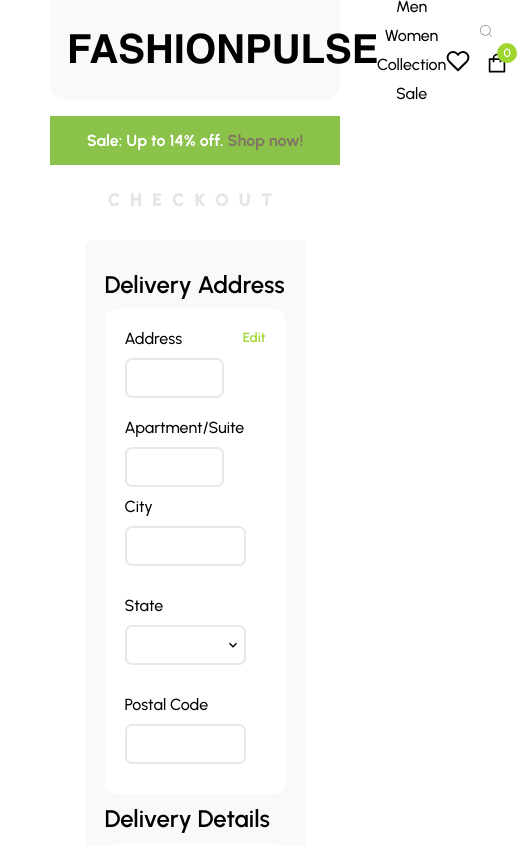
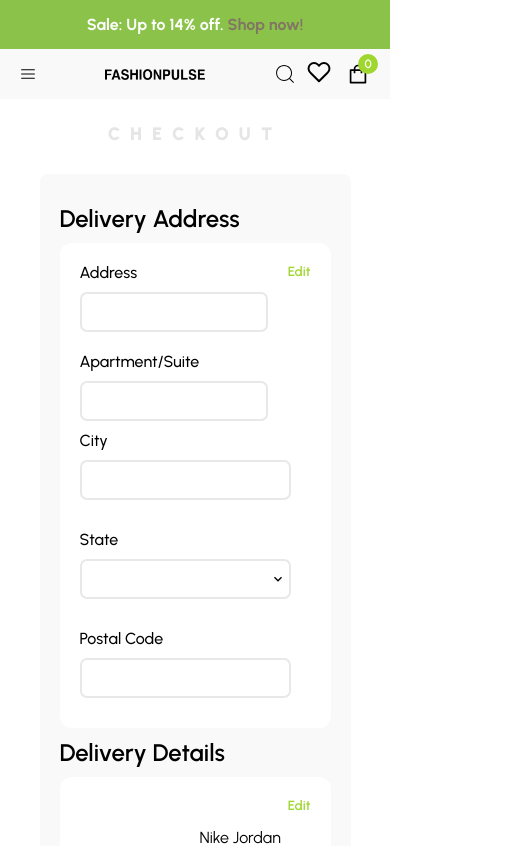
Before and after one commit to Cybermariam/fashionPulse, a React (Vite) app: page /checkout in a window 390 px wide. Shown: the top 846 px of the page, 517 px wide, since content can reach past the window. Built offline with nearby package versions, Linux system fonts and the light colour scheme.

Commit message:
added responsiveness

```diff
--- a/src/App.jsx
+++ b/src/App.jsx
@@ -1,4 +1,41 @@
-import { useState } from 'react';
+// import { useState } from 'react';
+// import './index.css';
+// import { Routes, Route } from 'react-router-dom';
+// import Navigation from './components/Navigation/Nav';
+// import Cart from './pages/Cart/Cart';
+// import Footer from './components/footer/Footer';
+// import Home from './pages/Home/Home';
+// import CheckoutPage from './pages/Checkout/Checkout';
+// import Banner from './components/Banner/Banner';
+
+// function App() {
+//   const [cartItemCount, setCartItemCount] = useState(0);
+//   const incrementCartCount = () => {
+//     setCartItemCount(prevCount => prevCount + 1);
+//   };
+
+//   return (
+//     <>
+//       <div className="container">
+//         <Navigation cartItemCount={cartItemCount} />
+//         <Banner />
+
+//         <Routes>
+//           <Route
+//             path="/"
+//             element={<Home incrementCartCount={incrementCartCount} />}
+//           />
+//           <Route path="/cart" element={<Cart />} />
+//           <Route path="/checkout" element={<CheckoutPage />} />
+//         </Routes>
+//       </div>
+//       <Footer />
+//     </>
+//   );
+// }
+
+// export default App;
+import { useState, useEffect } from 'react';
 import './index.css';
 import { Routes, Route } from 'react-router-dom';
 import Navigation from './components/Navigation/Nav';
@@ -10,15 +47,37 @@
 
 function App() {
   const [cartItemCount, setCartItemCount] = useState(0);
+  const [isMobile, setIsMobile] = useState(window.innerWidth <= 768);
+
   const incrementCartCount = () => {
     setCartItemCount(prevCount => prevCount + 1);
   };
 
+  useEffect(() => {
+    const handleResize = () => {
+      setIsMobile(window.innerWidth <= 768);
+    };
+
+    window.addEventListener('resize', handleResize);
+    return () => {
+      window.removeEventListener('resize', handleResize);
+    };
+  }, []);
+
   return (
     <>
       <div className="container">
-        <Navigation cartItemCount={cartItemCount} />
-        <Banner />
+        {isMobile ? (
+          <>
+            <Banner />
+            <Navigation cartItemCount={cartItemCount} />
+          </>
+        ) : (
+          <>
+            <Navigation cartItemCount={cartItemCount} />
+            <Banner />
+          </>
+        )}
 
         <Routes>
           <Route
--- a/src/components/Category/Category.css
+++ b/src/components/Category/Category.css
@@ -1,4 +1,4 @@
-.categories-container {
+/* .categories-container {
   margin-top: 40px;
 }
 
@@ -17,4 +17,43 @@
   font-weight: 500;
   padding: 8px 20px;
   border-radius: 25px;
+} */
+.categories-container {
+  margin-top: 40px;
 }
+
+.category-heading {
+  font-weight: 500;
+  margin-left: 50px;
+}
+
+.related-categories {
+  display: flex;
+  flex-wrap: wrap; /* Allow items to wrap onto new lines */
+  justify-content: center; /* Center items horizontally */
+  margin-top: 1rem; /* Adjust spacing */
+}
+
+.btn-category {
+  background-color: transparent;
+  border: 0.7px solid #9fd62f;
+  font-weight: 500;
+  padding: 8px 20px;
+  border-radius: 25px;
+  margin: 0.5rem; /* Add margin between buttons */
+}
+
+@media screen and (max-width: 768px) {
+  .category-heading {
+    margin-left: 20px; /* Adjust margin for smaller screens */
+  }
+
+  .related-categories {
+    margin-top: 0.5rem; /* Adjust top margin */
+  }
+
+  .btn-category {
+    padding: 6px 16px; /* Decrease padding */
+    font-size: 12px; /* Decrease font size */
+  }
+}
--- a/src/components/Navigation/Nav.css
+++ b/src/components/Navigation/Nav.css
@@ -9,12 +9,19 @@
   border-bottom-left-radius: 15px;
   border-bottom-right-radius: 15px;
 }
+
 .nav-container {
   display: flex;
   justify-content: space-between;
   align-items: center;
   width: 100%;
 }
+
+.logo {
+  width: 150px;
+  height: auto;
+}
+
 .menu-icon {
   display: none;
 }
@@ -24,27 +31,30 @@
   list-style: none;
   gap: 75px;
 }
+
 .navbar-menu li {
   cursor: pointer;
-  font-family: urbanist;
+  font-family: Urbanist;
   font-weight: 500;
   font-size: 16px;
   line-height: 19.2px;
 }
+
 .navbar-menu li:hover {
   font-size: 18px;
 }
+
 .navbar-right {
   display: flex;
   align-items: center;
   gap: 70px;
 }
+
 .searchbar {
   position: relative;
   display: flex;
   align-items: center;
   background-color: #fff;
-
   border-radius: 20px;
   padding: 8px 10px;
 }
@@ -69,6 +79,7 @@
   align-items: center;
   gap: 15px;
 }
+
 .nav-icons {
   width: 1.5rem;
   height: 1.5rem;
@@ -77,11 +88,13 @@
   cursor: pointer;
   position: relative;
 }
+
 .cart-icon-container {
   position: relative;
   display: flex;
   align-items: center;
 }
+
 .cart-count {
   position: absolute;
   top: -8px;
@@ -97,27 +110,75 @@
   font-size: 12px;
   font-weight: 600;
 }
+
 @media screen and (max-width: 768px) {
   .menu-icon {
     display: block;
   }
-  .search-input {
+
+  nav {
+    height: 50px;
+    margin-bottom: 0px;
+    border-radius: 0;
+  }
+
+  .logo {
+    width: 120px;
+    height: auto;
+  }
+
+  .navbar-menu {
     display: none;
+    flex-direction: column;
+    position: absolute;
+    top: 60px;
+    left: 0;
+    width: 100%;
+    background-color: #f9f9f9;
+    border-bottom-left-radius: 0;
+    border-bottom-right-radius: 0;
+    border-top-left-radius: 15px;
+    border-top-right-radius: 15px;
+    z-index: 1;
+  }
+
+  .navbar-menu.open {
+    display: flex;
+  }
+
+  .navbar-menu li {
+    padding: 10px 0;
+    text-align: center;
+    width: 100%;
+    border-top: 1px solid #ddd;
+  }
+
+  .navbar-menu li:hover {
+    font-size: 16px;
+  }
+
+  .searchbar {
+    display: none;
+  }
+
+  .search-icon-mobile {
+    display: block;
+  }
+
+  .navbar-right {
+    display: flex;
+    gap: 10px;
   }
 }
 
 @media screen and (max-width: 480px) {
-  .navbar-menu {
-    flex-direction: column;
-    align-items: center;
+  .logo {
+    width: 100px;
+    height: auto;
+  }
+
+  .navbar-right {
+    display: flex;
     gap: 10px;
   }
-  .navbar-right {
-    flex-direction: column;
-    align-items: center;
-    gap: 10px;
-  }
-  .search-input {
-    width: 80px;
-  }
 }
--- a/src/components/Navigation/Nav.jsx
+++ b/src/components/Navigation/Nav.jsx
@@ -1,4 +1,60 @@
+// import './Nav.css';
+// import { RxHamburgerMenu } from 'react-icons/rx';
+// import Logo from '../../../public/logo.png';
+// import { useNavigate } from 'react-router-dom';
+// import { CiSearch } from 'react-icons/ci';
+// import { FiHeart } from 'react-icons/fi';
+// import { AiOutlineShopping } from 'react-icons/ai';
+// import PropTypes from 'prop-types';
+
+// export default function Nav({ cartItemCount }) {
+//   const navigate = useNavigate();
+//   const handleCartClick = () => {
+//     navigate('/cart');
+//   };
+//   return (
+//     <nav>
+//       <div className="nav-container">
+//         <RxHamburgerMenu className="menu-icon " />
+//         <a href="/">
+//           <img src={Logo} alt="Fashionpulse logo" className="logo" />
+//         </a>
+//         <ul className="navbar-menu">
+//           <li>Men</li>
+//           <li>Women</li>
+//           <li>Collection</li>
+//           <li>Sale</li>
+//         </ul>
+//         <div className="navbar-right">
+//           <div className="searchbar">
+//             <CiSearch className="search-icon" />
+//             <input type="text" className="search-input" placeholder="Search" />
+//           </div>
+//           <div className="profile-container">
+//             <a href="#">
+//               <FiHeart className="nav-icons" />
+//             </a>
+//             <a
+//               href="#"
+//               onClick={handleCartClick}
+//               className="cart-icon-container"
+//             >
+//               <AiOutlineShopping className="nav-icons" />
+//               {cartItemCount !== undefined && (
+//                 <span className="cart-count">{cartItemCount}</span>
+//               )}
+//             </a>
+//           </div>
+//         </div>
+//       </div>
+//     </nav>
+//   );
+// }
+// Nav.propTypes = {
+//   cartItemCount: PropTypes.number.isRequired,
+// };
 import './Nav.css';
+import { useState } from 'react';
 import { RxHamburgerMenu } from 'react-icons/rx';
 import Logo from '../../../public/logo.png';
 import { useNavigate } from 'react-router-dom';
@@ -8,18 +64,24 @@
 import PropTypes from 'prop-types';
 
 export default function Nav({ cartItemCount }) {
+  const [isMenuOpen, setIsMenuOpen] = useState(false);
   const navigate = useNavigate();
   const handleCartClick = () => {
     navigate('/cart');
   };
+
+  const handleToggleMenu = () => {
+    setIsMenuOpen(!isMenuOpen);
+  };
+
   return (
     <nav>
       <div className="nav-container">
-        <RxHamburgerMenu className="menu-icon " />
+        <RxHamburgerMenu className="menu-icon" onClick={handleToggleMenu} />
         <a href="/">
           <img src={Logo} alt="Fashionpulse logo" className="logo" />
         </a>
-        <ul className="navbar-menu">
+        <ul className={`navbar-menu ${isMenuOpen ? 'open' : ''}`}>
           <li>Men</li>
           <li>Women</li>
           <li>Collection</li>
@@ -30,6 +92,7 @@
             <CiSearch className="search-icon" />
             <input type="text" className="search-input" placeholder="Search" />
           </div>
+          <CiSearch className="nav-icons search-icon-mobile" />
           <div className="profile-container">
             <a href="#">
               <FiHeart className="nav-icons" />
@@ -50,6 +113,7 @@
     </nav>
   );
 }
+
 Nav.propTypes = {
   cartItemCount: PropTypes.number.isRequired,
 };
--- a/src/components/footer/footer.css
+++ b/src/components/footer/footer.css
@@ -111,6 +111,10 @@
     margin-left: 0rem;
     margin-top: 1rem;
   }
+  .section_padding {
+    margin-top: 20px;
+    padding: 3rem 3rem;
+  }
 }
 @media screen and (max-width: 400px) {
   .sb_footer-heading h1 {
--- a/src/index.css
+++ b/src/index.css
@@ -1,3 +1,68 @@
+/* * {
+  padding: 0;
+  margin: 0;
+  box-sizing: border-box;
+  font-family: 'Urbanist', sans-serif;
+}
+.container {
+  margin-left: 50px;
+  margin-right: 50px;
+}
+a {
+  text-decoration: none;
+  color: rgb(95, 92, 92);
+}
+
+li {
+  list-style-type: none;
+}
+
+.btns {
+  padding: 10px 20px;
+  margin-right: 6px;
+  background: transparent;
+  border: 0.6px solid #ccc;
+  border-radius: 5px;
+  color: #323232;
+}
+
+.heading {
+  text-align: center;
+  color: #e5e5e5;
+  font-family: 'Urbanist', sans-serif;
+  font-size: 48px;
+  line-height: 40px;
+  font-weight: 900;
+  padding-top: 15px;
+  letter-spacing: 10px;
+}
+.content-container {
+  display: flex;
+}
+
+.main-content {
+  flex-grow: 1;
+  padding: 20px;
+}
+@media screen and (max-width: 768px) {
+  .heading {
+    font-size: 18px;
+  }
+  /*.container {
+    margin-left: 0px;
+    margin-right: 0px;
+  }
+}
+
+@media screen and (max-width: 480px) {
+  .banner-text {
+    font-size: 16px;
+  }
+  .container {
+    margin-left: 0px;
+    margin-right: 0px;
+  }
+} */
 * {
   padding: 0;
   margin: 0;
@@ -48,10 +113,18 @@
   .heading {
     font-size: 18px;
   }
+  .container {
+    margin-left: 0px;
+    margin-right: 0px;
+  }
 }
 
 @media screen and (max-width: 480px) {
   .banner-text {
     font-size: 16px;
   }
+  .container {
+    margin-left: 0px;
+    margin-right: 0px;
+  }
 }
--- a/src/pages/Home/Home.css
+++ b/src/pages/Home/Home.css
@@ -1,3 +1,8 @@
 .Home-container {
   margin-left: 20px;
 }
+@media screen and (max-width: 769px) {
+  .sidebar {
+    display: none;
+  }
+}
```
Also changed, not shown: src/pages/Home/Home.jsx (+29 -2 lines).
